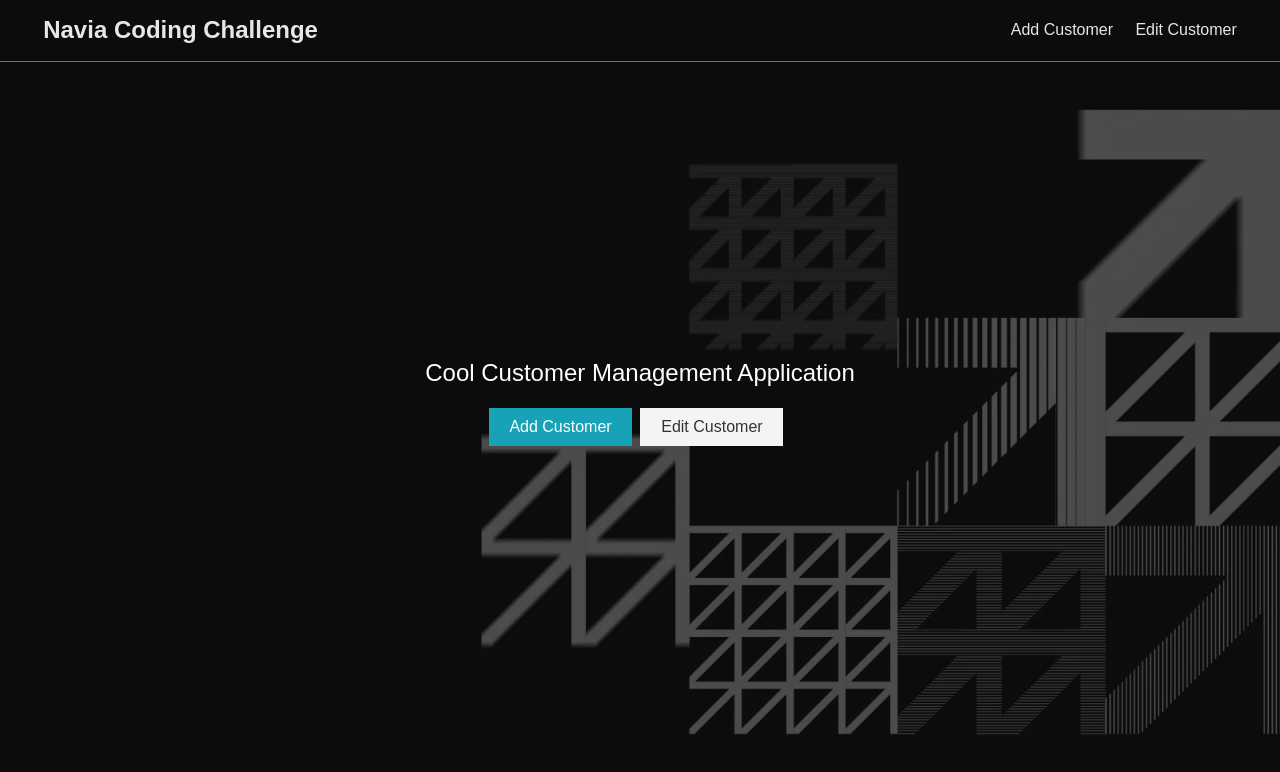
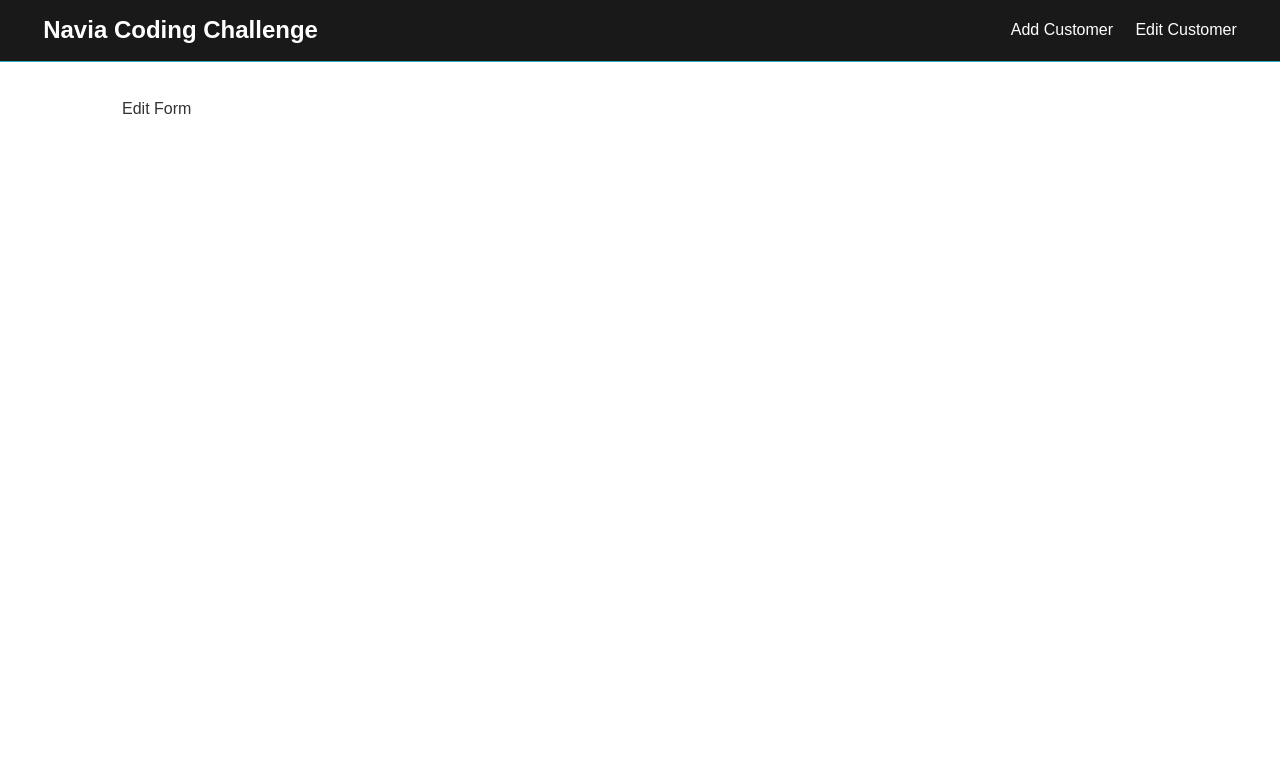
Before and after one commit to DesignTX/MERN-CRUD-Application, a React (Create React App) app in the folder frontend/: page /edit in a window 1280 px wide. Shown: the top 772 px of the page. Built offline with nearby package versions, Linux system fonts and the light colour scheme.

Commit message:
Implemented Links and Routes for Landing Page + Navbar

```diff
--- a/frontend/src/App.css
+++ b/frontend/src/App.css
@@ -310,6 +310,7 @@ width: 100%;
 top: 0;
 border-bottom: solid 1px var(--primary-color);
 opacity: 0.9;
+background-color: black;
 }
 
 .navbar ul {
--- a/frontend/src/App.js
+++ b/frontend/src/App.js
@@ -1,12 +1,23 @@
 import React, { Fragment } from 'react';
+import { BrowserRouter as Router, Route, Switch } from 'react-router-dom';
 import Navbar from './components/layout/Navbar';
 import Landing from './components/layout/Landing';
+import Registration from './components/Registration';
+import Edit from './components/Edit';
 import './App.css';
 
 const App = () => (
-  <Fragment>
-    <Navbar />
-    <Landing />
-  </Fragment>
+  <Router>
+    <Fragment>
+      <Navbar />
+      <Route exact path='/' component={Landing} />
+      <section className="container">
+        <Switch>
+          <Route exact path="/registration" component={Registration} />
+          <Route exact path="/edit" component={Edit} />
+        </Switch>
+      </section>
+    </Fragment>
+  </Router>
 );
 export default App;
--- /dev/null
+++ b/frontend/src/components/Edit.js
@@ -0,0 +1,11 @@
+import React from 'react'
+
+const Edit = () => {
+  return (
+    <div>
+      Edit Form
+    </div>
+  )
+}
+
+export default Edit;
--- /dev/null
+++ b/frontend/src/components/Registration.js
@@ -0,0 +1,11 @@
+import React from 'react'
+
+const Registration = () => {
+  return (
+    <div>
+      Registration Form
+    </div>
+  )
+}
+
+export default Registration;
--- a/frontend/src/components/layout/Landing.js
+++ b/frontend/src/components/layout/Landing.js
@@ -1,4 +1,5 @@
-import React from 'react'
+import React from 'react';
+import { Link } from 'react-router-dom';
 
 const Landing = () => {
   return (
@@ -9,8 +10,12 @@ const Landing = () => {
             Cool Customer Management Application
           </p>
           <div className="buttons">
-            <a href="register.html" className="btn btn-primary">Add Customer</a>
-            <a href="login.html" className="btn btn-light">Edit Customer</a>
+            <Link to='/registration' className="btn btn-primary">
+              Add Customer
+            </Link>
+            <Link to='/edit' className="btn btn-light">
+              Edit Customer
+            </Link>
           </div>
         </div>
       </div>
--- a/frontend/src/components/layout/Navbar.js
+++ b/frontend/src/components/layout/Navbar.js
@@ -1,14 +1,22 @@
-import React from 'react'
+import React from 'react';
+import { Link } from 'react-router-dom';
 
 const Navbar = () => {
   return (
     <nav className="navbar">
       <h1>
-        <a href="index.html"> Navia Coding Challenge</a>
+        <Link to='/'> Navia Coding Challenge
+        </Link>
       </h1>
       <ul>
-        <li><a href="register.html">Add Customer</a></li>
-        <li><a href="login.html">Edit Customer</a></li>
+        <li>
+          <Link to='Registration'>Add Customer
+          </Link>
+        </li>
+        <li>
+          <Link to='Edit'>Edit Customer
+          </Link>
+        </li>
       </ul>
     </nav>
   )
```
